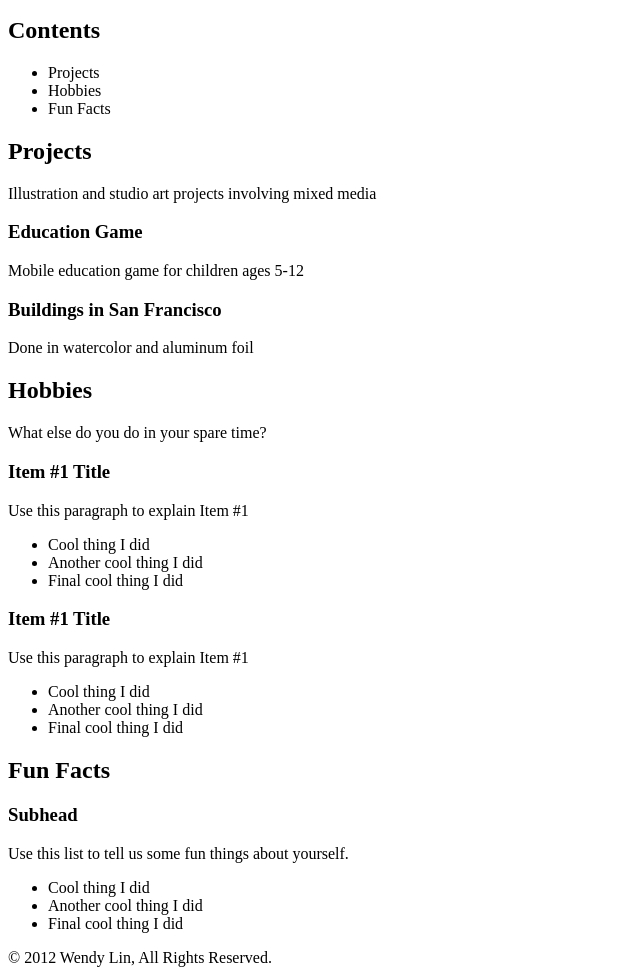
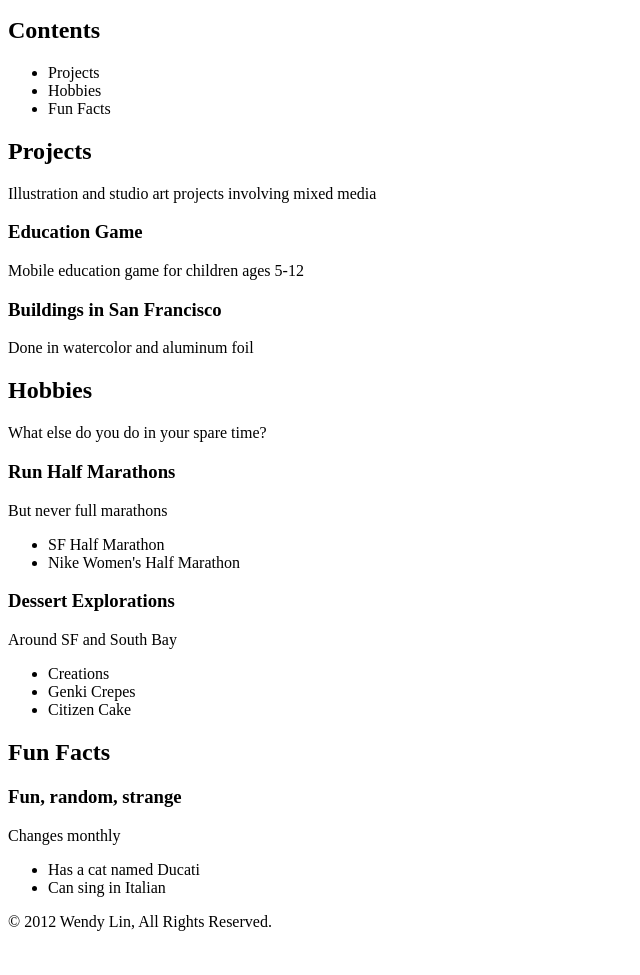
Before and after one commit to wendalynne/wendalynne.github.com, a plain HTML site: page index.html in a window 1280 px wide. Shown: the part 101-1076 px from the top of the page, without its empty margins (0-640 px from the left). After the commit the page ends 1040 px from the top, so only its background shows below. Drawn offline with Linux system fonts and the light colour scheme.

Commit message:
edited profile

```diff
--- a/index.html
+++ b/index.html
@@ -41,29 +41,27 @@
 
         <p>What else do you do in your spare time?</p>
 
-        <h3>Item #1 Title</h3>
-        <p>Use this paragraph to explain Item #1</p>
+        <h3>Run Half Marathons</h3>
+        <p>But never full marathons</p>
         <ul>
-          <li>Cool thing I did</li>
-          <li>Another cool thing I did</li>
-          <li>Final cool thing I did</li>
+          <li>SF Half Marathon</li>
+          <li>Nike Women's Half Marathon</li>
         </ul>
 
-        <h3>Item #1 Title</h3>
-        <p>Use this paragraph to explain Item #1</p>
+        <h3>Dessert Explorations</h3>
+        <p>Around SF and South Bay</p>
         <ul>
-          <li>Cool thing I did</li>
-          <li>Another cool thing I did</li>
-          <li>Final cool thing I did</li>
+          <li>Creations</li>
+          <li>Genki Crepes</li>
+          <li>Citizen Cake</li>
         </ul>
 
         <h2 id="fun-facts">Fun Facts</h2>
-        <h3>Subhead</h3>
-        <p>Use this list to tell us some fun things about yourself.</p>
+        <h3>Fun, random, strange</h3>
+        <p>Changes monthly</p>
         <ul>
-          <li>Cool thing I did</li>
-          <li>Another cool thing I did</li>
-          <li>Final cool thing I did</li>
+          <li>Has a cat named Ducati</li>
+          <li>Can sing in Italian</li>
         </ul>
 
 
```
